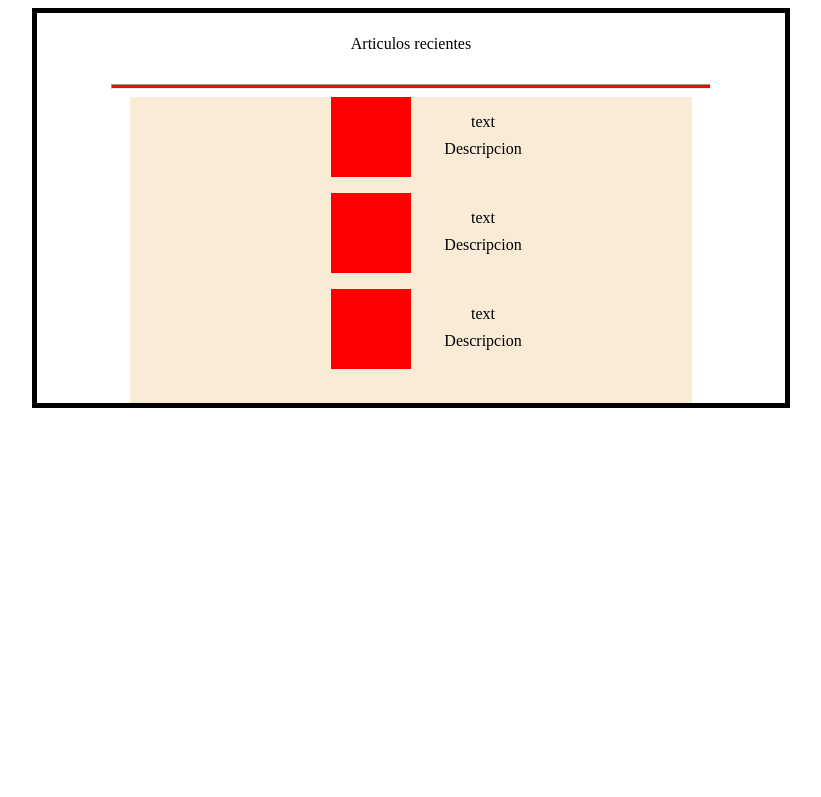
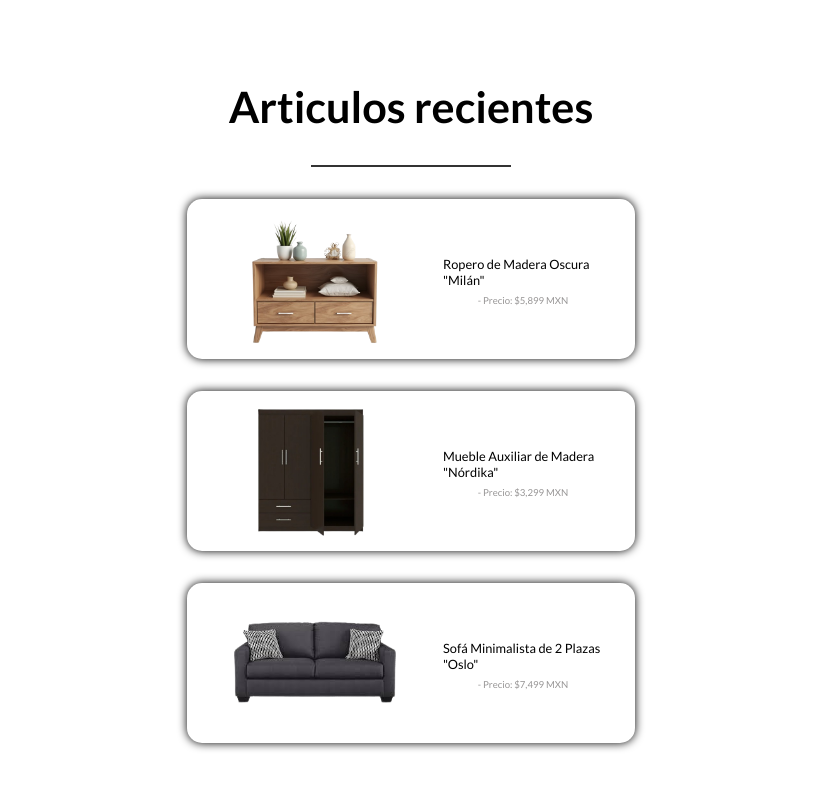
Before and after one commit to erik2344/listadoarticulos, a plain HTML site: page index.html in a window 1280 px wide. Shown: the whole page, without its empty margins (229-1050 px from the left). Drawn offline with Linux system fonts and the light colour scheme.

Commit message:
proyecto terminado

```diff
--- a/index.html
+++ b/index.html
@@ -4,12 +4,13 @@
     <meta charset="UTF-8">
     <meta name="viewport" content="width=device-width, initial-scale=1.0">
     <link rel="stylesheet" href="style.css">
+    <link href="https://fonts.googleapis.com/css2?family=Lato:wght@400;700&family=Poppins:wght@500;700&display=swap" rel="stylesheet">
     <title>Document</title>
 </head>
 <body>
     <section class="parent">
         <div class="header">
-            Articulos recientes
+            <h1>Articulos recientes</h1>
         </div>
         <hr>
         <div class="content">
@@ -17,32 +18,32 @@
                 <div class="img" id="img1"></div>
                 <div class="text">
                     <p class="content-txt">
-                        text
+                        Ropero de Madera Oscura "Milán"
                     </p>
                     <p class="content-desc">
-                        Descripcion
+                        - Precio: $5,899 MXN
                     </p>
                 </div>
             </div>
             <div class="content-item">
-                <div class="img" id="img1"></div>
+                <div class="img" id="img2"></div>
                 <div class="text">
                     <p class="content-txt">
-                        text
+                        Mueble Auxiliar de Madera "Nórdika"
                     </p>
                     <p class="content-desc">
-                        Descripcion
+                        - Precio: $3,299 MXN
                     </p>
                 </div>
             </div>
             <div class="content-item">
-                <div class="img" id="img1"></div>
+                <div class="img" id="img3"></div>
                 <div class="text">
                     <p class="content-txt">
-                        text
+                        Sofá Minimalista de 2 Plazas "Oslo"
                     </p>
                     <p class="content-desc">
-                        Descripcion
+                        - Precio: $7,499 MXN
                     </p>
                 </div>
             </div>
--- a/style.css
+++ b/style.css
@@ -1,41 +1,60 @@
 body{
     display: flex;
+        min-height: 100vh;
     justify-content: center;
+    font-family: 'Lato', sans-serif;
 }
 .parent{
     box-sizing: border-box;
     width: 60%;
     display: flex;
     flex-direction: column;
+    justify-content: center;
     align-items: center;
-    border: 5px solid;
     font-size: 1em;
 }
 hr{
-    background-color: red;
     width: 80%;
     height: 3px;
     margin-left: 1em;
     margin-right: 1em;
+    margin-bottom: 2em;
+    border: none;
+    height: 2px;
+    background-color: #333;
+    width: 100%;
+    max-width: 200px;
+    margin-left: auto;
+    margin-right: auto;
 }
 .header{
     margin: 3%;
+    font-size: 1.8em;
+    margin-bottom: 10px;
+}
+h1{
+    margin-bottom: 15px;
+    text-align: center;
 }
 .content{
     box-sizing: border-box;
-    width: 75%;
     display: flex;
     flex-direction: column;
     flex-wrap: nowrap;
     align-items: center;
     justify-content: center;
-    gap: 1em;
-    background-color: antiquewhite;
+    gap: 2em;
 }
 .content-item{
     box-sizing: border-box;
     display: flex;
-    gap: 4em;
+    align-items: center;
+    gap: 2em;
+    box-shadow: 0 0 10px black;
+    max-width: 100%;
+    padding-right: 2em;
+    padding-left: 2em;
+    border-radius: 15px;
 }
 @media (max-width: 600px) {
     .parent {
@@ -51,12 +70,11 @@ hr{
     }
 }
 .img{
-    width: 5em;
-    height: 5em;
+    width: 12em;
+    height: 10em;
     background-size: contain;
     background-position: center;
     background-repeat: no-repeat;
-    background-color: red;
 }
 
 .text{
@@ -64,11 +82,24 @@ hr{
     flex-direction: column;
     flex-wrap: nowrap;
     align-items: center;
-    width: 1em;
+    width: 10em;
+
 }
 .content-txt{
     margin-bottom: .5em;
+    font-size: .8em;
 }
 .content-desc{
     margin-top: .1em;
+    font-size: .6em;
+    color: #979595;
 }
+#img1{
+background-image: url(img/1.png);
+}
+#img2{
+background-image: url(img/2.png);
+}
+#img3{
+    background-image: url(img/3.png);
+}
```
